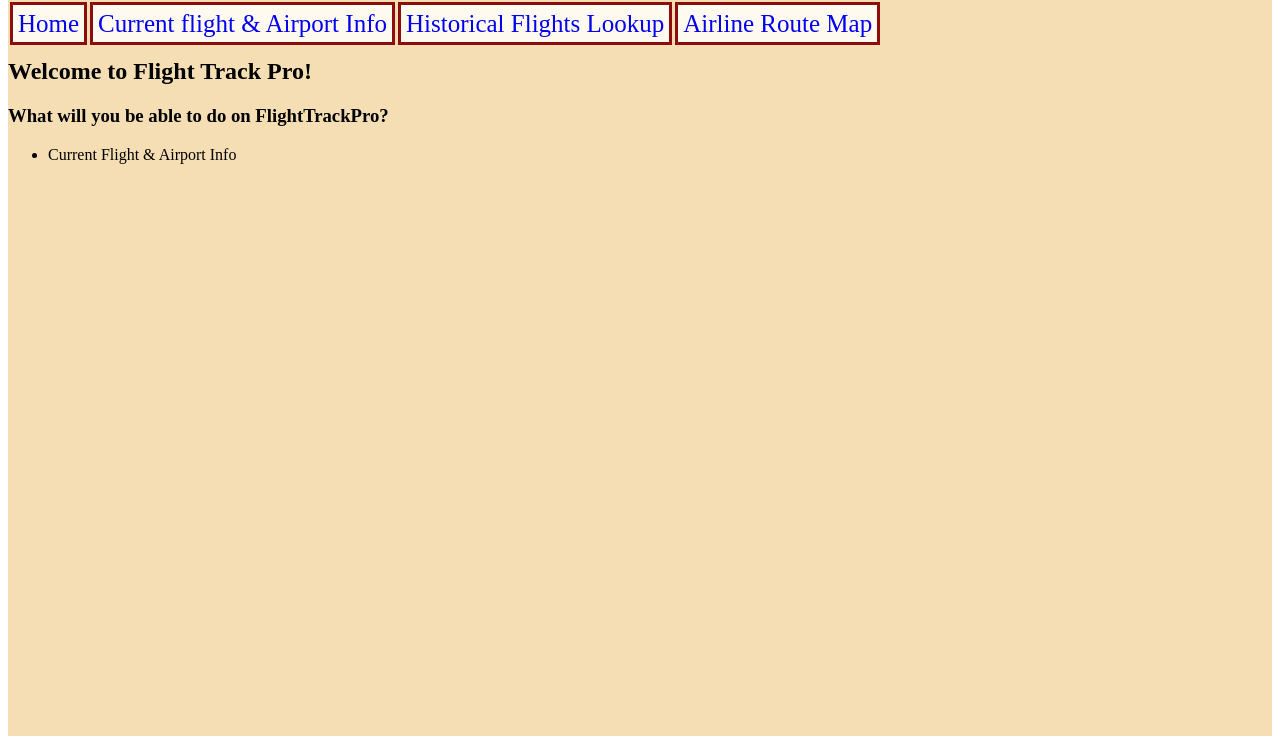
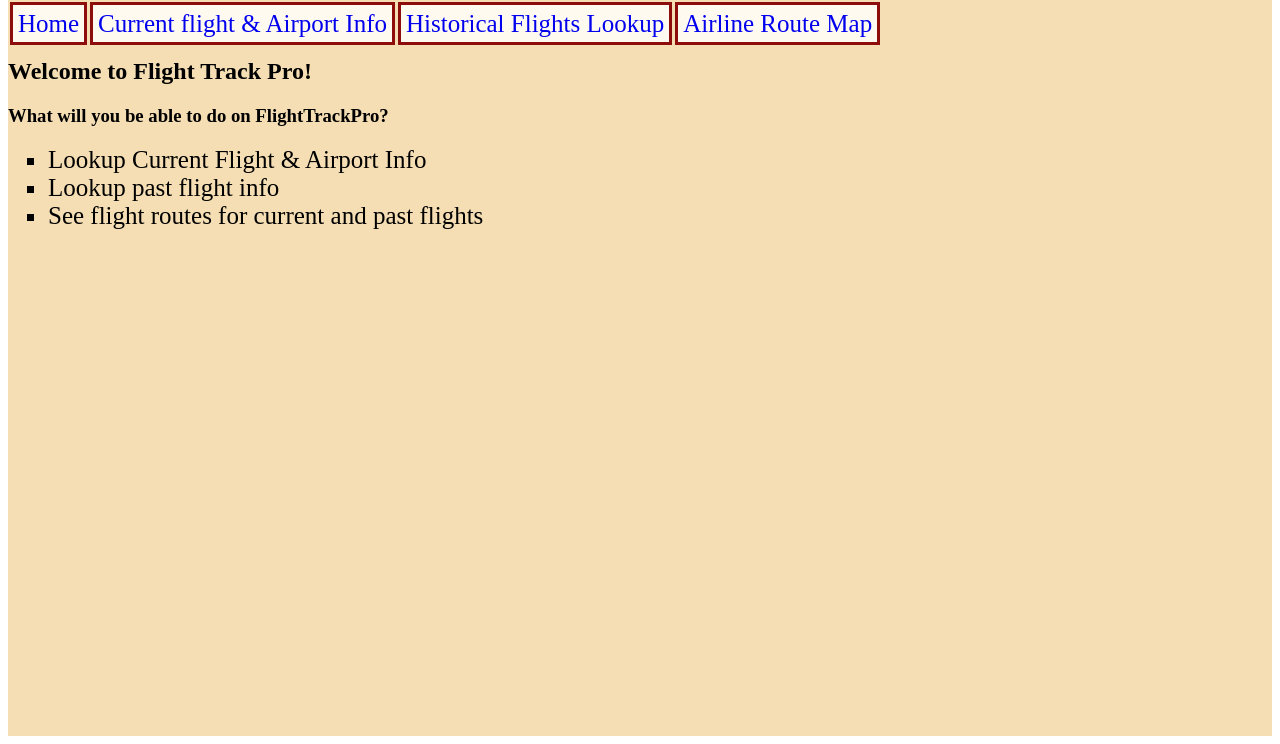
Before and after one commit to cbahk1/INST377FinalProject, a plain HTML site: page main.html in a window 1280 px wide. Shown: the part 56-800 px from the top of the page. Drawn offline with Linux system fonts and the light colour scheme.

Commit message:
fixing css

```diff
--- a/main.css
+++ b/main.css
@@ -23,3 +23,8 @@
     background-color: wheat;
     height: 100%;
 }
+
+#introBox li {
+    font-size: 25px;
+    list-style-type: square;
+}
--- a/main.html
+++ b/main.html
@@ -22,7 +22,9 @@
             <h2> Welcome to Flight Track Pro! </h2>
             <h3> What will you be able to do on FlightTrackPro?</h3>
             <ul>
-                <li> Current Flight & Airport Info</li>
+                <li> Lookup Current Flight & Airport Info</li>
+                <li> Lookup past flight info</li>
+                <li> See flight routes for current and past flights</li>
             </ul>
         </div>
     </div>
```
